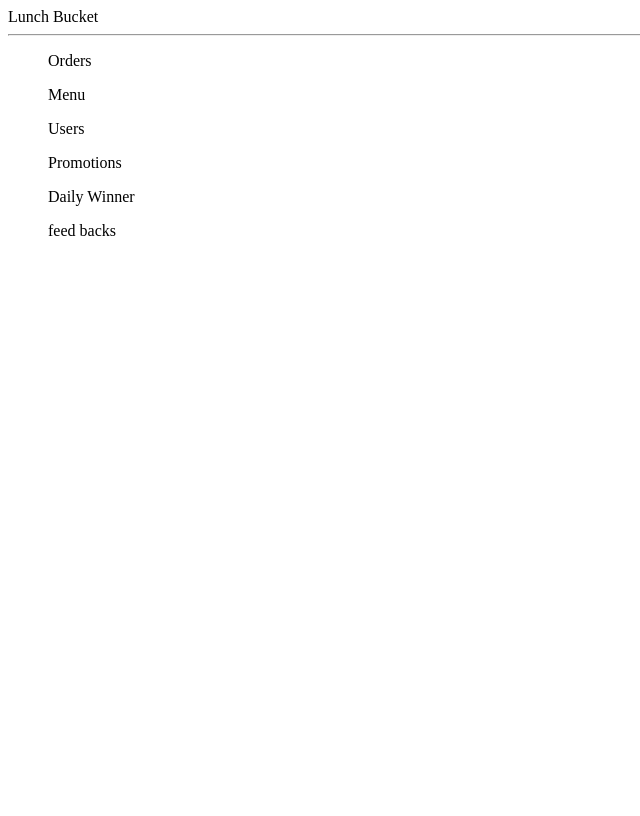
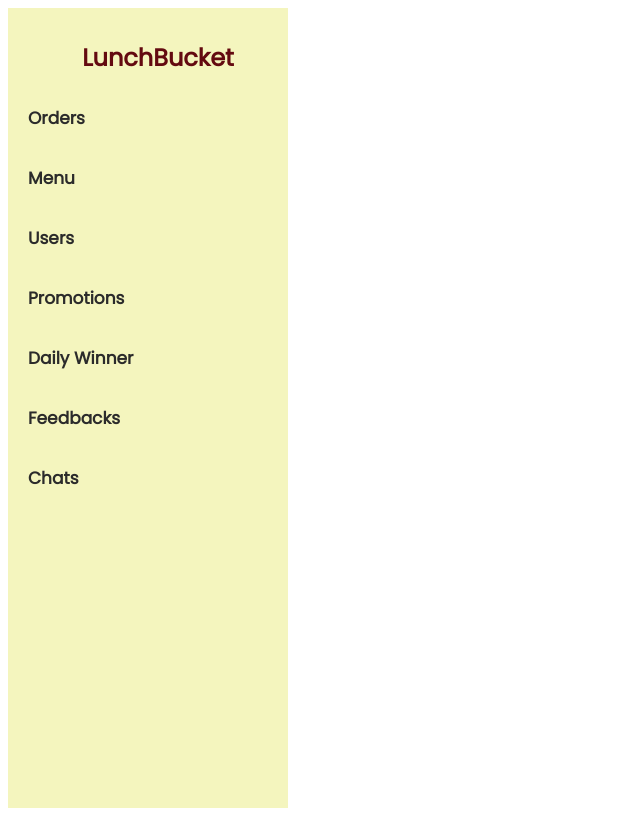
Before and after one commit to Lunch-Bucket/lunch-bucket-frontend-web, a React app: page /chat in a window 1280 px wide. Shown: the whole page, without its empty margins (0-640 px from the left). Built offline with nearby package versions, Linux system fonts and the light colour scheme.

Commit message:
create side bar -part 1

```diff
--- a/src/component/Sidebar.jsx
+++ b/src/component/Sidebar.jsx
@@ -1,4 +1,5 @@
 import "./Sidebar.scss";
+import "@fontsource/poppins";
 const Sidebar = () => {
 
 
@@ -6,10 +7,10 @@ const Sidebar = () => {
       <div className="SideBar">
         <div className="top">
 
-            <span className="logo">Lunch Bucket</span>
+            <span className="logo">LunchBucket</span>
 
         </div>
-        <hr />
+
         <div className="center">
         <ul>
             <p className="title">Orders</p>
@@ -17,7 +18,8 @@ const Sidebar = () => {
             <p className="title">Users</p>
             <p className="title">Promotions</p>
             <p className="title">Daily Winner</p>
-            <p className="title">feed backs</p>
+            <p className="title">Feedbacks</p>
+            <p className="title">Chats</p>
         </ul>
         </div>
 
--- a/src/component/Sidebar.scss
+++ b/src/component/Sidebar.scss
@@ -1,8 +1,12 @@
-.Sidebar {
+.SideBar {
           flex: 1;
           //border-right: 0.5px solid rgb(230, 227, 227);
           min-height: 100vh;
-    background-color: #1f90ce;
+          width: 35vh;
+          border-color: #161612;
+          background-color: #f2f3aecc;
+          ;
+
 
     .top {
           height: 50px;
@@ -11,10 +15,39 @@
           justify-content: center;
          }
 
+    .logo {
+          font-size: 25px;
+          font-weight: bold;
+          margin-top: 100px;
+          padding-left: 20px;
+          color: #630A10;
+          padding-bottom: 50px;
+          font-family: "Poppins";
+          font-size: 24px;
+          font-weight: 600;
+          line-height: 36px;
+          letter-spacing: 0em;
+          text-align: center;
+
+          }
+    .chtbtn{
+          width: 150px;
+          font-size: large;
+          padding: 10px;
+          border: none;
+          background-color: #ffff00;
+          color:#0c0c0c;
+          font-weight: bold;
+          cursor: pointer;
+          overflow: hidden;
+          border-radius: 10px;
+          margin-top: 25px;
+          }
+
 
     .center {
-      padding-left: 10px;
-      padding-top: 10px;
+          padding-left: 20px;
+          padding-top: 15px;
 
     ul {
           list-style: none;
@@ -22,32 +55,32 @@
           padding: 0;
 
     .title {
-          font-size: 10px;
-          font-weight: bold;
-          color: #fff;
-          margin-top: 15px;
-          margin-bottom: 5px;
+
+      color: #2B2B2B;
+      margin-top: 30px;
+      font-family: 'Poppins';
+      font-size: 17px;
+      font-weight: 600;
+      line-height: 30px;
+      letter-spacing: 0em;
+      text-align: left;
+
+      }
+
+      .title :hover:not(.active) {
+        background-color: #ffffff;
+        color: #dd1d5e;
     }
 
       li {
         display: flex;
         align-items: center;
         padding: 5px;
-          cursor: pointer;
 
-          &:hover {
-            background-color: #0085cc;
-          }
-
-          .icon {
-            font-size: 18px;
-            color: #ccc;
-          }
 
       span{
             font-size: 13px;
             font-weight: 600;
-              color: #ccc;
             margin-left: 10px;
         }
       }
--- a/src/pages/feedback/Feedback.jsx
+++ b/src/pages/feedback/Feedback.jsx
@@ -3,6 +3,7 @@ import "@fontsource/poppins";
 import { FaStar } from "react-icons/fa";
 import { useState } from "react";
 import "./FeedbackStyles.css";
+
 import TopBar from "../../component/TopBar";
 import TabBar from "../../component/TabBar";
 
```
Lines whose indentation alone changed are shown as unchanged.
